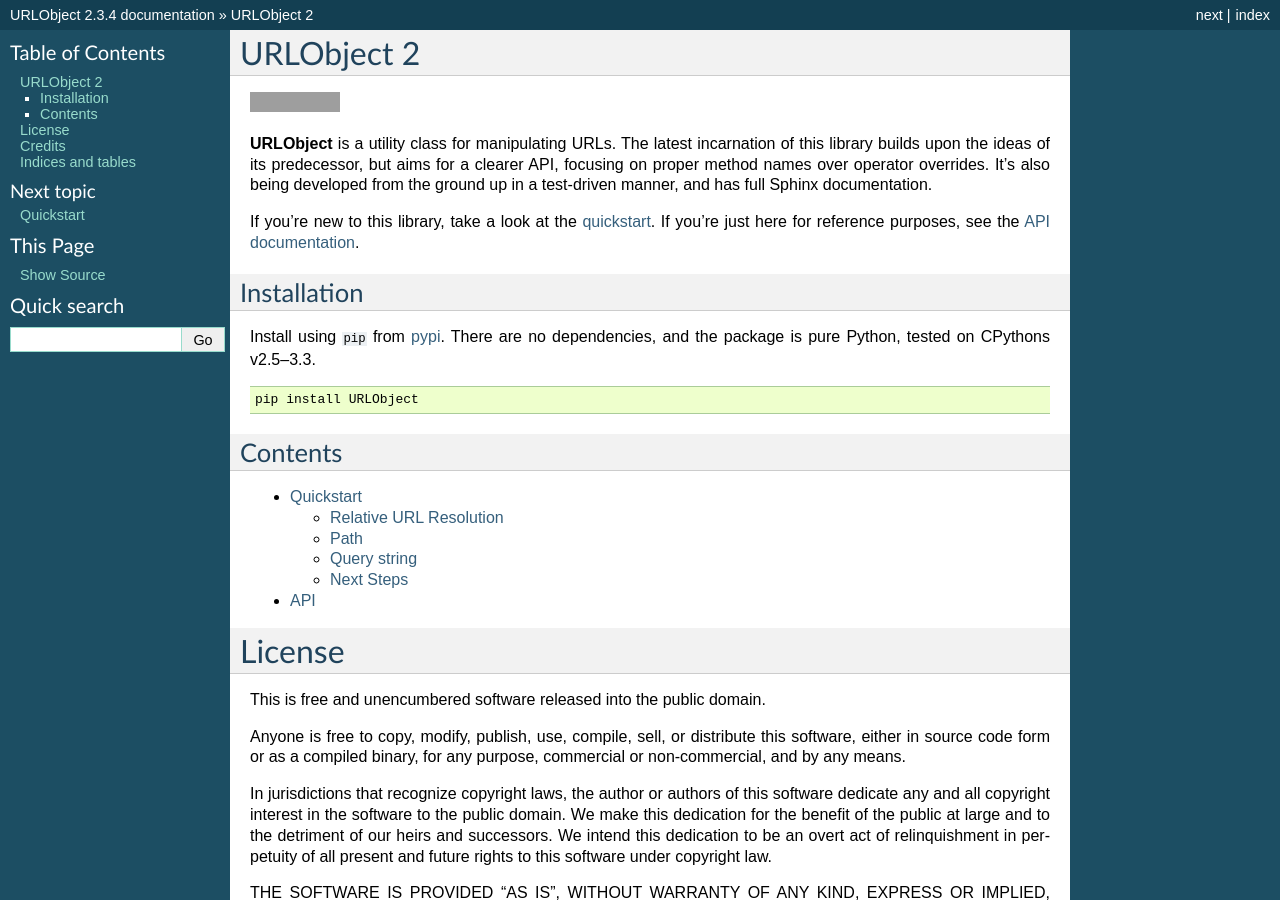
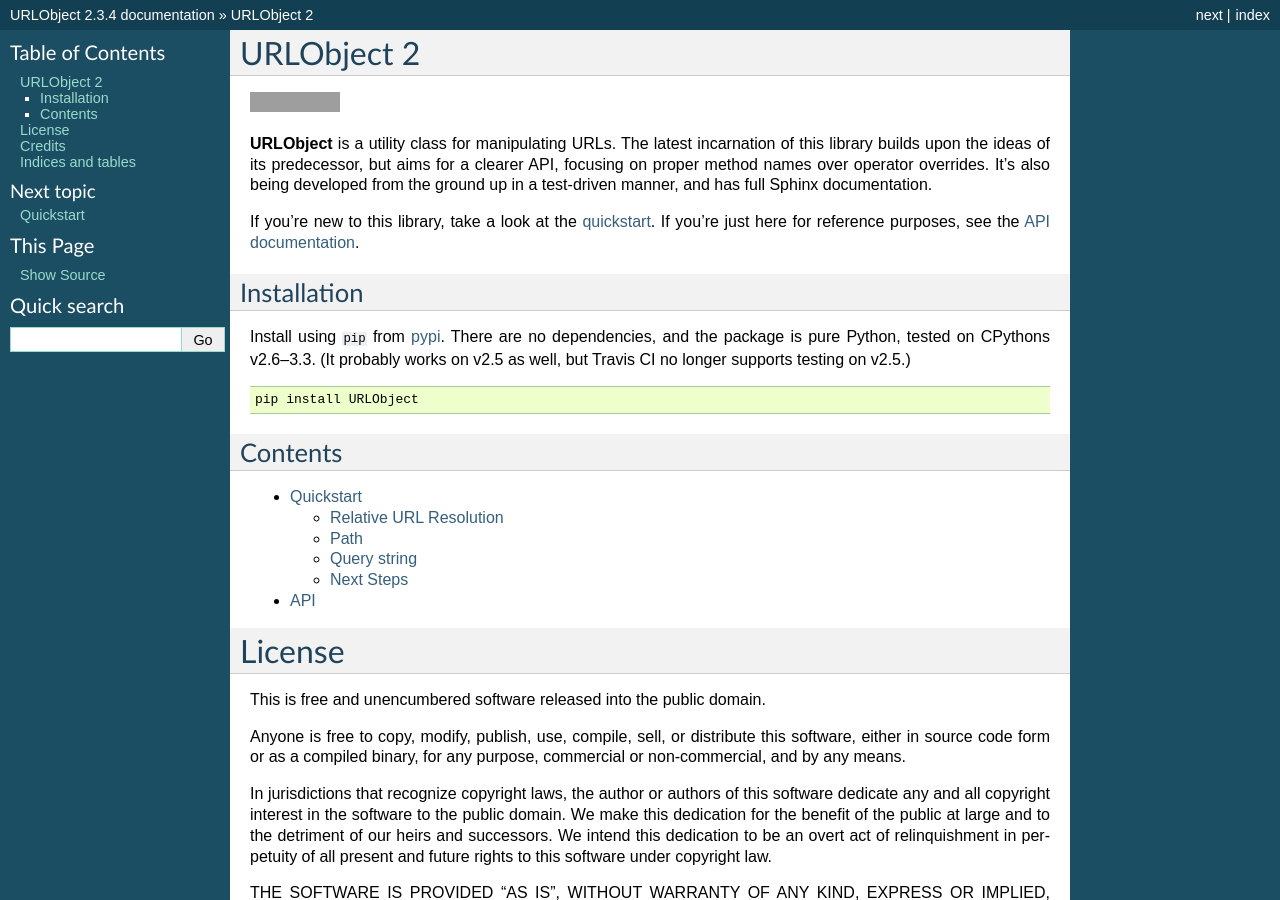
Before and after one commit to zacharyvoase/urlobject, a Sphinx documentation site: the page built from doc/index.rst, in a window 1280 px wide and 900 px high. Built offline with Sphinx 7.4.7, drawn with Linux system fonts in a browser that asks for light colours; grey boxes are pictures that could not be loaded.

Commit message:
Update doc to reflect non-testing on Python 2.5.

```diff
--- a/doc/index.rst
+++ b/doc/index.rst
@@ -18,7 +18,8 @@
 
 Install using ``pip`` from `pypi <http://pypi.python.org/pypi/URLObject>`__.
 There are no dependencies, and the package is pure Python, tested on CPythons
-v2.5–3.3.
+v2.6–3.3. (It probably works on v2.5 as well, but Travis CI no longer supports
+testing on v2.5.)
 
 .. code:: bash
 
```
